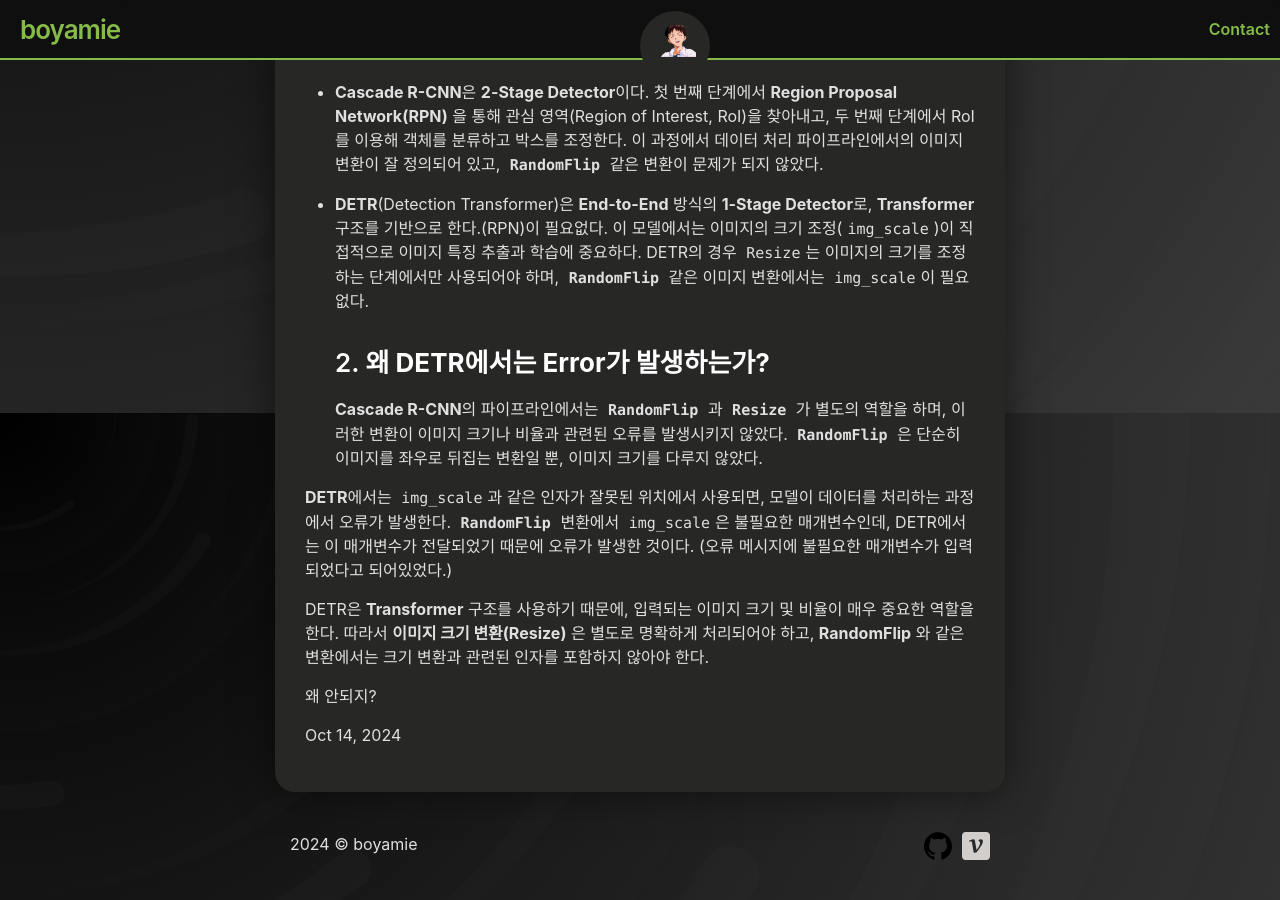
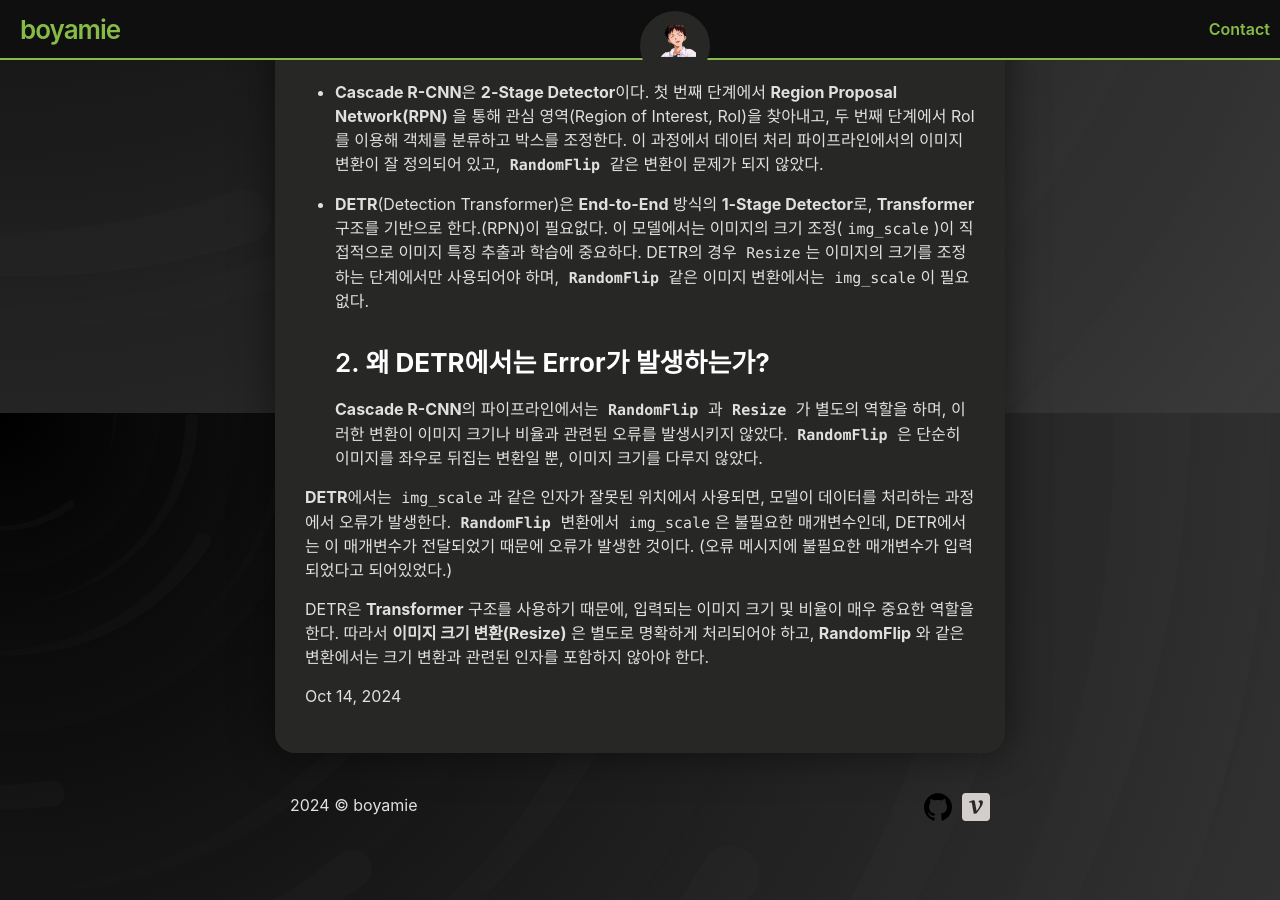
Before and after one commit to boyamie/boyamie.github.io, a Jekyll site: the page built from _posts/2024-10-14-boostcamp_041.md, in a window 1280 px wide and 900 px high, scrolled down 3427 px. Built offline with Jekyll 4.4.1, drawn with Linux system fonts in a browser that asks for light colours.

Commit message:
Update 2024-10-14-boostcamp_041.md

```diff
--- a/_posts/2024-10-14-boostcamp_041.md
+++ b/_posts/2024-10-14-boostcamp_041.md
@@ -126,5 +126,3 @@ model = dict(
 
 DETR은 **Transformer** 구조를 사용하기 때문에, 입력되는 이미지 크기 및 비율이 매우 중요한 역할을 한다.
 따라서 **이미지 크기 변환(Resize)** 은 별도로 명확하게 처리되어야 하고, **RandomFlip** 와 같은 변환에서는 크기 변환과 관련된 인자를 포함하지 않아야 한다.
-
-왜 안되지?
```
